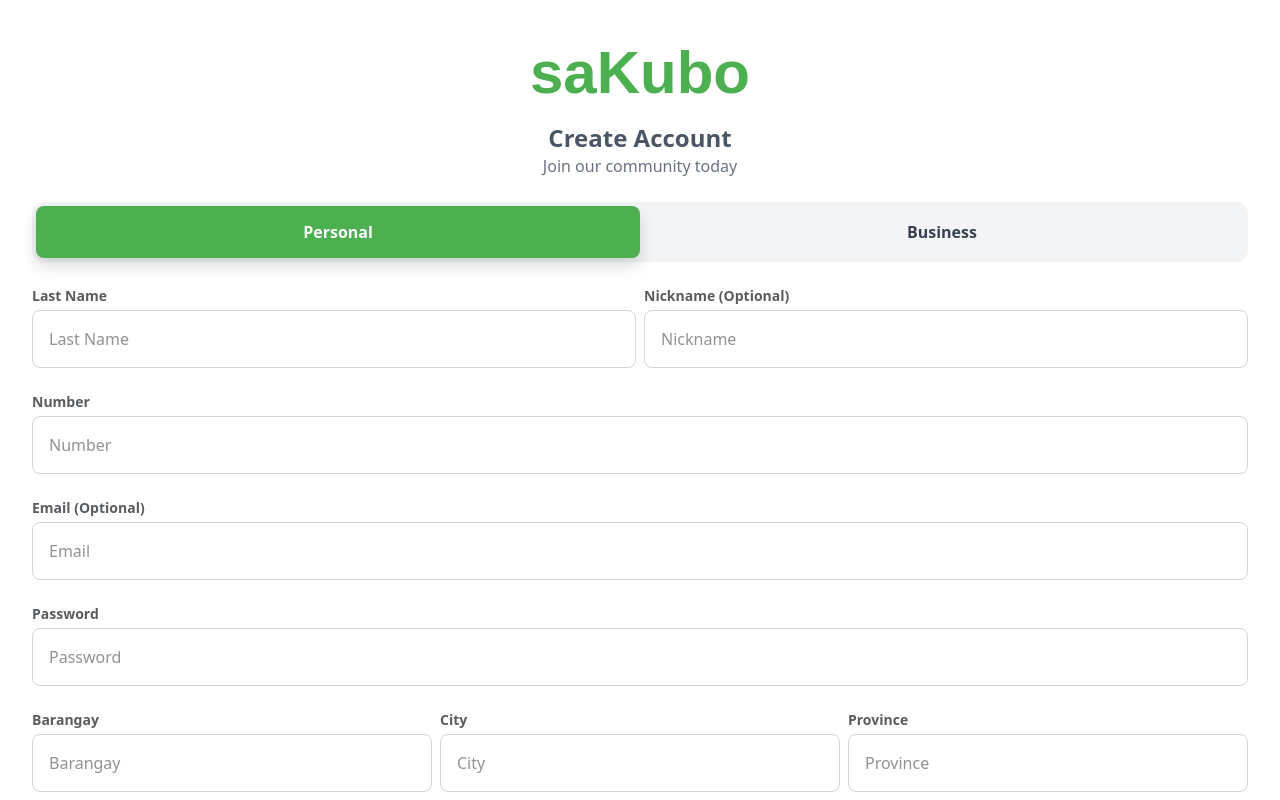
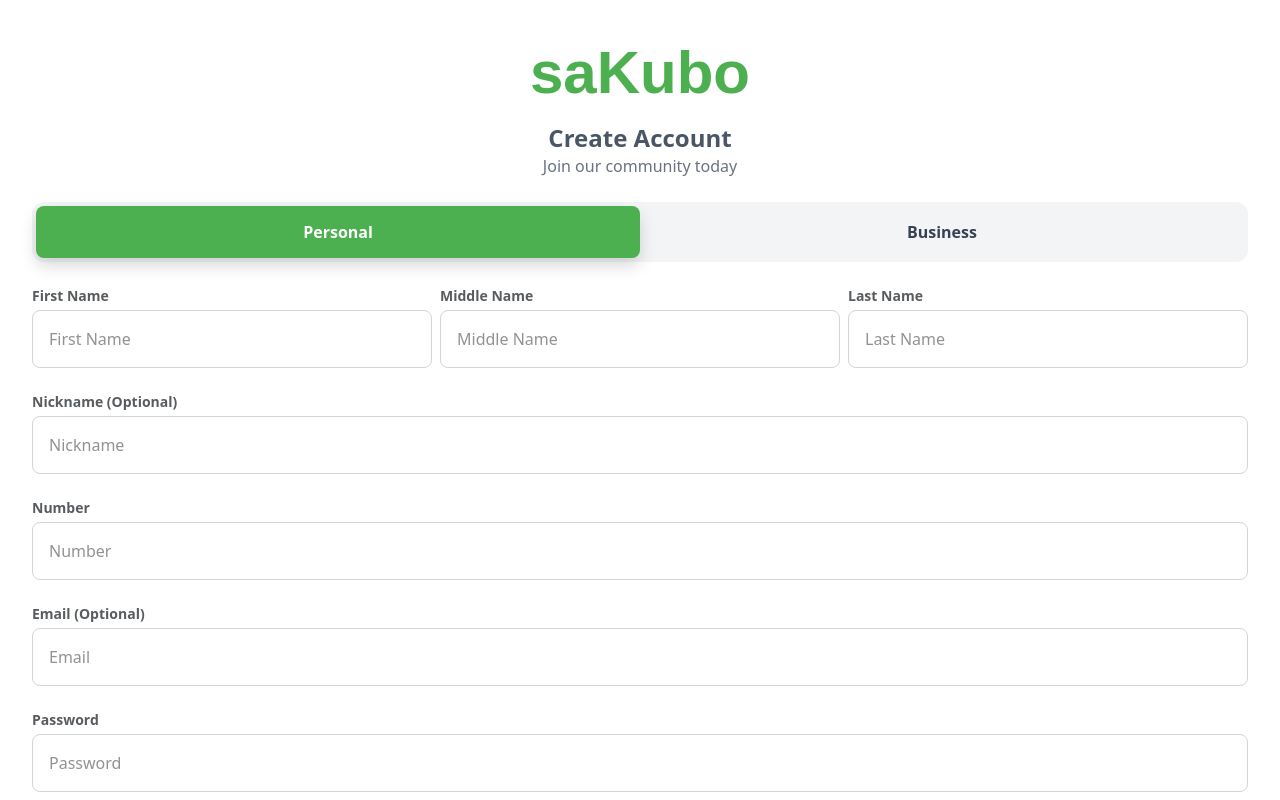
Before and after one commit to cavanrlee/sakubo, a React (Vite) app: page /Register in a window 1280 px wide. Shown: the top 800 px of the page. Built offline with nearby package versions, Linux system fonts and the light colour scheme.

Commit message:
adjustments in registration

```diff
--- a/src/pages/Register/Register.jsx
+++ b/src/pages/Register/Register.jsx
@@ -117,6 +117,30 @@ export default function SaKuboRegister() {
                     form={form}
                     errors={errors}
                     handleChange={handleChange}
+                    name="firstname"
+                    label="First Name"
+                    variant="primary"
+                    type="text"
+                    placeHolder="First Name"
+                  />
+                </div>
+                <div className="flex-1">
+                  <TextInput
+                    form={form}
+                    errors={errors}
+                    handleChange={handleChange}
+                    name="middlename"
+                    label="Middle Name"
+                    variant="primary"
+                    type="text"
+                    placeHolder="Middle Name"
+                  />
+                </div>
+                <div className="flex-1">
+                  <TextInput
+                    form={form}
+                    errors={errors}
+                    handleChange={handleChange}
                     name="lastname"
                     label="Last Name"
                     variant="primary"
@@ -124,8 +148,9 @@ export default function SaKuboRegister() {
                     placeHolder="Last Name"
                   />
                 </div>
+              </div>
 
-                <div className="flex-1">
+               <div>
                   <TextInput
                     form={form}
                     errors={errors}
@@ -137,7 +162,6 @@ export default function SaKuboRegister() {
                     placeHolder="Nickname"
                   />
                 </div>
-              </div>
 
               <div>
                   <TextInput
```
